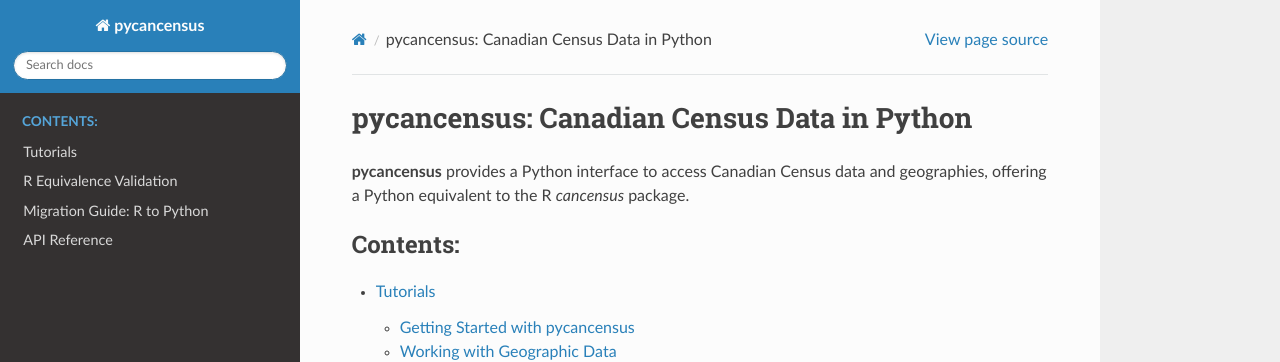
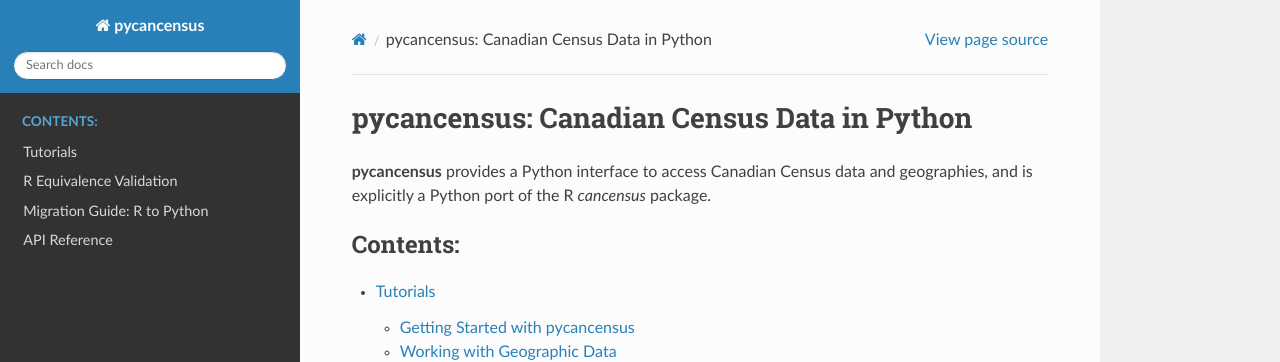
Before and after one commit to dshkol/pycancensus, a Sphinx documentation site: the page built from docs/index.rst, in a window 1280 px wide and 900 px high. Shown: the top 362 px of the window. Built offline with Sphinx 7.4.7 and the Read the Docs theme 3.1.0, drawn with Linux system fonts in a browser that asks for light colours; pages that are not in the unit, such as notebooks, are missing from menus.

Commit message:
Update docs to clarify pycancensus as explicit Python port

```diff
--- a/docs/index.rst
+++ b/docs/index.rst
@@ -2,7 +2,7 @@
 ===========================================
 
 **pycancensus** provides a Python interface to access Canadian Census data and geographies,
-offering a Python equivalent to the R `cancensus` package.
+and is explicitly a Python port of the R `cancensus` package.
 
 .. toctree::
    :maxdepth: 2
```
